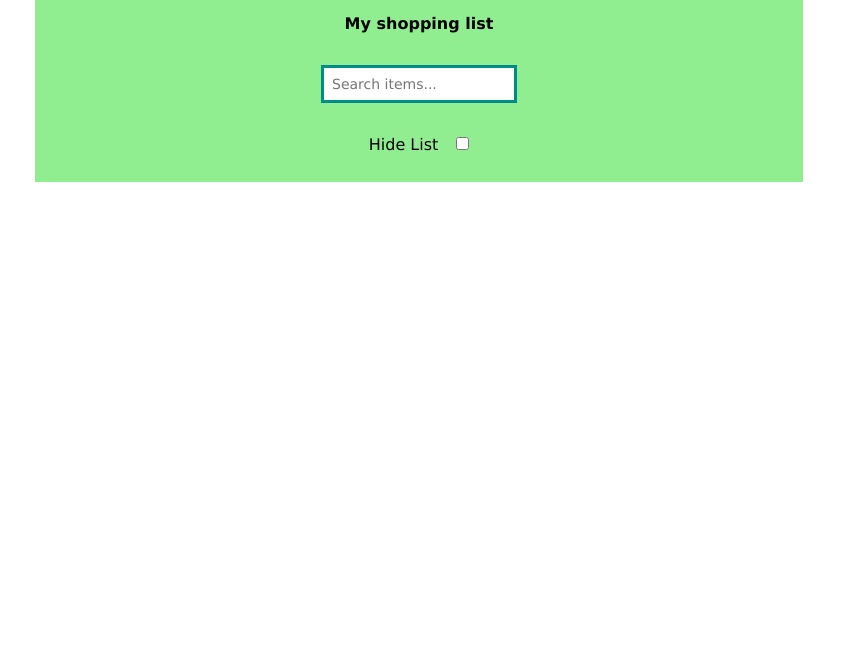
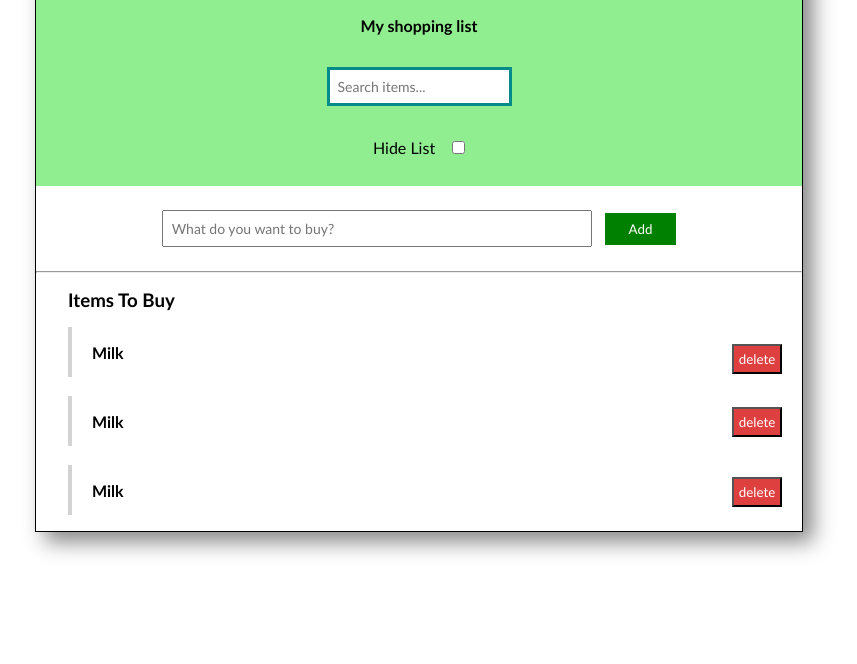
Before and after one commit to Soumya98-dev/Shopaholic, a plain HTML site: page index.html in a window 1280 px wide. Shown: the part 136-800 px from the top of the page, without its empty margins (221-1078 px from the left). Drawn offline with Linux system fonts and the light colour scheme.

Commit message:
Completed the structure of the web page and the styling

```diff
--- a/index.html
+++ b/index.html
@@ -18,6 +18,22 @@
       <label for="hide">Hide List</label>
       <input type="checkbox">
     </div>
+    <div class="middle-context">
+      <input type="text" placeholder="What do you want to buy?">
+      <button type="submit">Add</button>
+    </div>
+    <hr>
+    <div class="items-context">
+      <h3>Items To Buy</h3>
+      <div class="items">
+        <h4>Milk</h4>
+        <button class ="one" type="submit">delete</button><br>
+        <h4>Milk</h4>
+        <button class="two" type="submit">delete</button><br>
+        <h4>Milk</h4>
+        <button class="three" type="submit">delete</button>
+      </div>
+    </div>
   </div>
 </body>
 
--- a/style.css
+++ b/style.css
@@ -2,13 +2,18 @@
   margin: 0;
   padding: 0;
   box-sizing: border-box;
-  font-family: 'Lucida Sans', 'Lucida Sans Regular', 'Lucida Grande', 'Lucida Sans Unicode', Geneva, Verdana, sans-serif;
+  font-family:'Gill Sans', 'Gill Sans MT', Calibri, 'Trebuchet MS', sans-serif
+}
+
+#parent-container {
+  border: 1px solid;
+  width: 60%;
+  margin: 3rem auto;
+  box-shadow: 10px 10px 20px #888888;
 }
 
 .header {
   background-color: lightgreen;
-  width: 60%;
-  margin: 3rem auto;
   text-align: center;
 }
 
@@ -40,3 +45,95 @@
 .header label {
   padding-right: 0.8rem;
 }
+
+.middle-context {
+  text-align: center;
+  padding: 1.5rem 1.5rem;
+}
+
+.middle-context input[type="text"] {
+  padding: 0.5rem 0.5rem;
+  width: 60%;
+  color: blue;
+  font-size: 14px;
+}
+
+.middle-context button {
+  padding: 0.5rem 1.5rem;
+  margin-left: 0.5rem;
+  background-color: green;
+  color: white;
+  border: none;
+  cursor: pointer;
+}
+
+.middle-context button:hover {
+  background-color: darkgreen;
+}
+
+.items-context {
+  position: relative;
+}
+
+.items-context h3 {
+  margin: 1rem 2rem;
+}
+
+.items-context .items {
+  margin: 1rem 2rem;
+}
+
+.items-context .items h4 {
+  display: flex;
+  border-left: 4px solid lightgrey;
+  padding-left: 20px;
+  height: 50px;
+  align-items: center;
+  width: 110%;
+}
+
+.items-context .items .one {
+  position: absolute;
+  right: 20px;
+  top: 55px;
+  padding: 0.3rem;
+  background-color: rgb(222, 63, 63);
+  color: white;
+  cursor: pointer;
+}
+
+.items-context .items .two {
+  position: absolute;
+  right: 20px;
+  top: 118px;
+  padding: 0.3rem;
+  background-color: rgb(222, 63, 63);
+  color: white;
+  cursor: pointer;
+}
+
+.items-context .items .three {
+  position: absolute;
+  right: 20px;
+  top: 188px;
+  padding: 0.3rem;
+  background-color: rgb(222, 63, 63);
+  color: white;
+  cursor: pointer;
+}
+
+.items-context .items button:hover {
+  background-color: red;
+}
+
+.items-context .items h4:hover {
+  border-left: 5px solid rgb(237, 95, 95);
+}
+
+@media only screen and (max-width: 500px) {
+  .middle-context input[type="text"] {
+    margin-bottom: 1rem;
+    font: size 12px;
+    width: 100%;
+  }
+}
```
